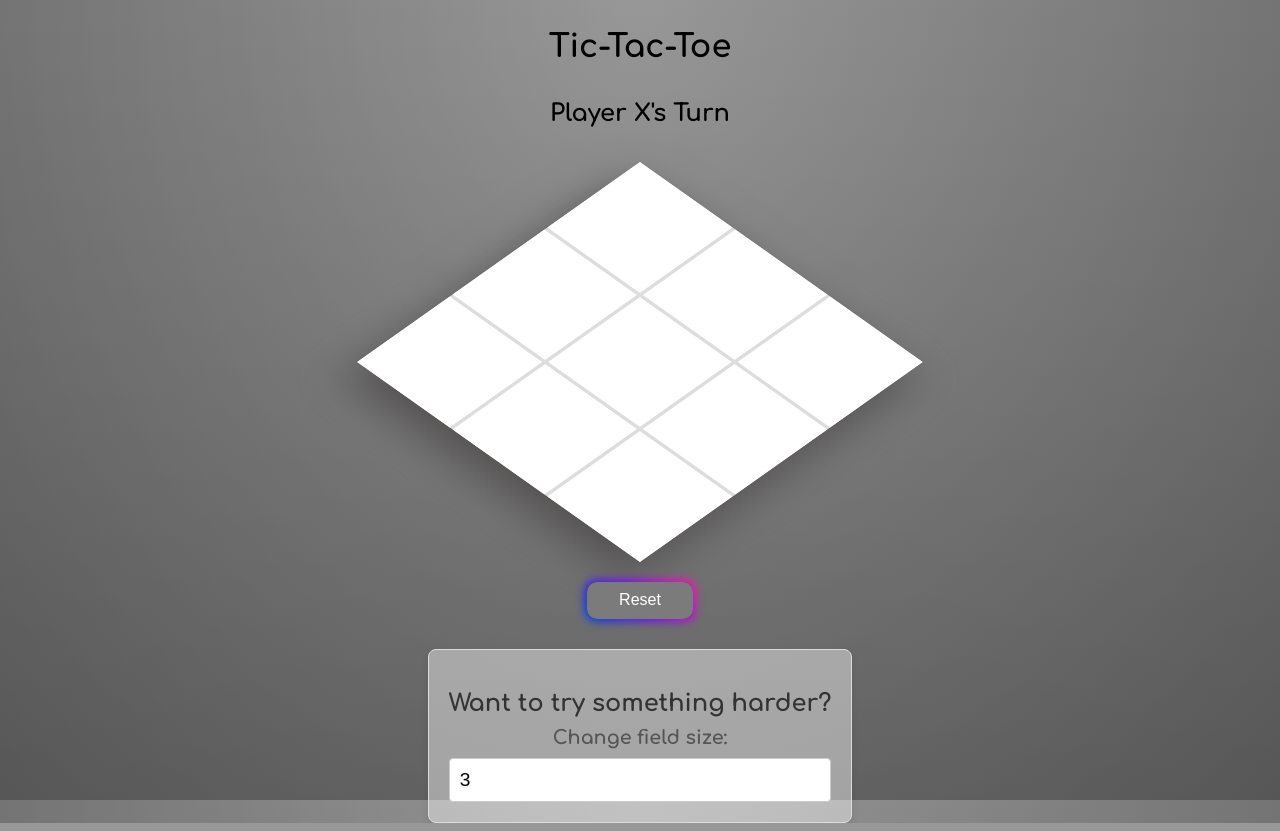
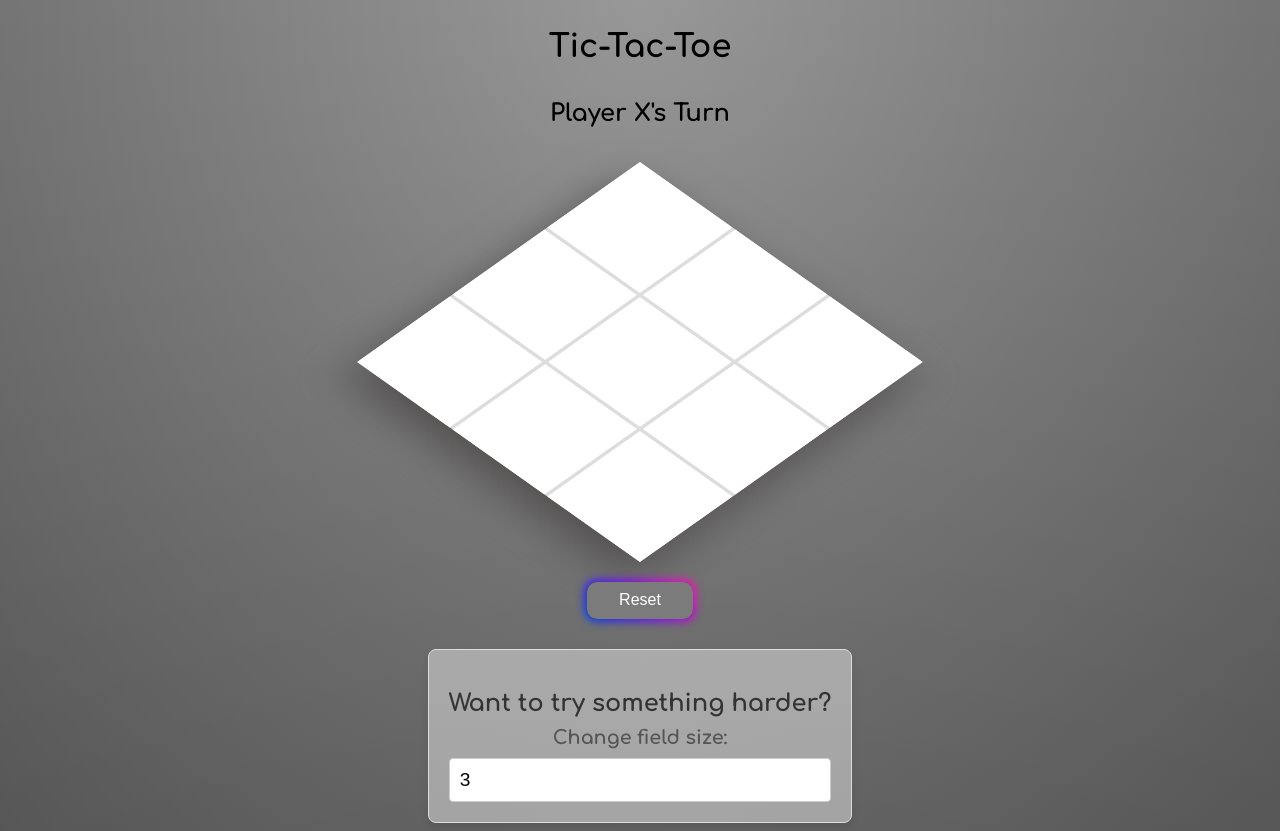
Before and after one commit to YarynaPuhach/tic-tac-toe-react-xstate, a React (Create React App) app: page / in a window 1280 px wide. Built offline with nearby package versions, Linux system fonts and the light colour scheme.

Commit message:
style fixe

```diff
--- a/src/index.css
+++ b/src/index.css
@@ -16,7 +16,6 @@ html {
 
   background-color: var(--background);
   font-weight: 500;
-  height: 100vh;
   font-family: "Comfortaa", cursive;
 }
 
```
